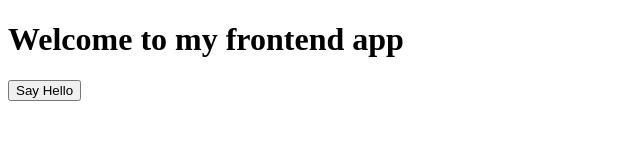
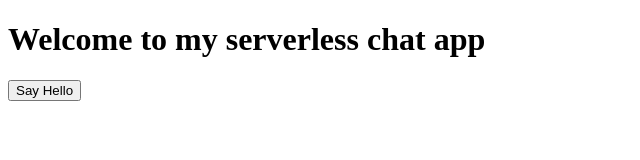
Before and after one commit to txnveee/frontend-app, a plain HTML site: page index.html in a window 1280 px wide. Shown: the whole page, without its empty margins (0-640 px from the left). Drawn offline with Linux system fonts and the light colour scheme.

Commit message:
Update index.html

```diff
--- a/index.html
+++ b/index.html
@@ -4,7 +4,7 @@
     <title>My Chat App</title>
   </head>
 <body>
-  <h1>Welcome to my frontend app</h1>
+  <h1>Welcome to my serverless chat app</h1>
   <button onclick="fetch('/api/hello').then(r=>r.text()).then(alert)">Say Hello</button>
 </body>
 </html>
```
